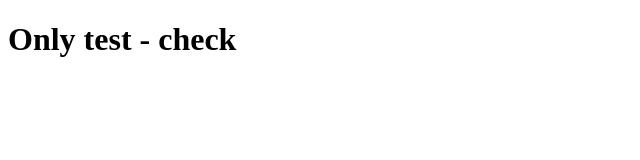
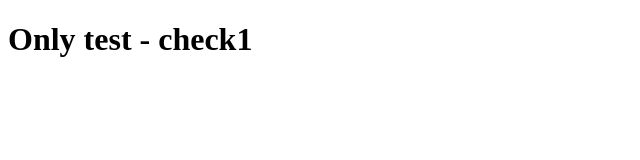
Before and after one commit to umbrellait-Ilya-Zverev/test-github-integration, a plain HTML site: page index.html in a window 1280 px wide. Shown: the full height of the page, 0-640 px from the left. Drawn offline with Linux system fonts and the light colour scheme.

Commit message:
add change

```diff
--- a/index.html
+++ b/index.html
@@ -5,6 +5,6 @@
     <title>Title</title>
 </head>
 <body>
-<h1>Only test - check</h1>
+<h1>Only test - check1</h1>
 </body>
 </html>
```
